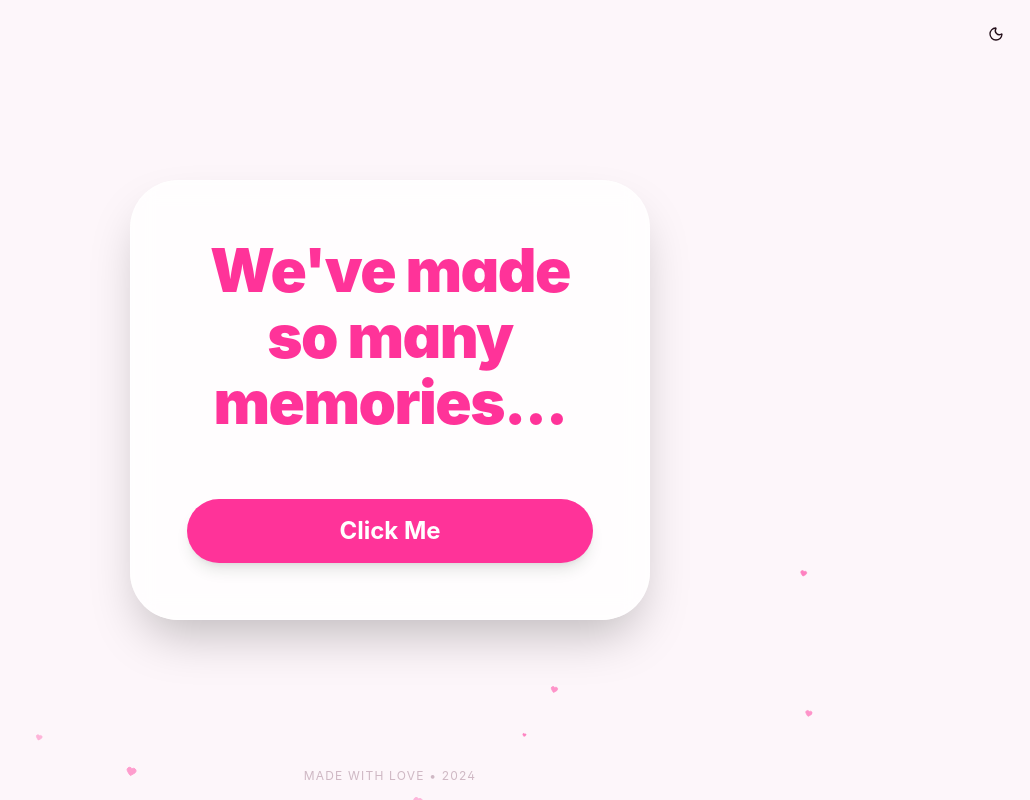
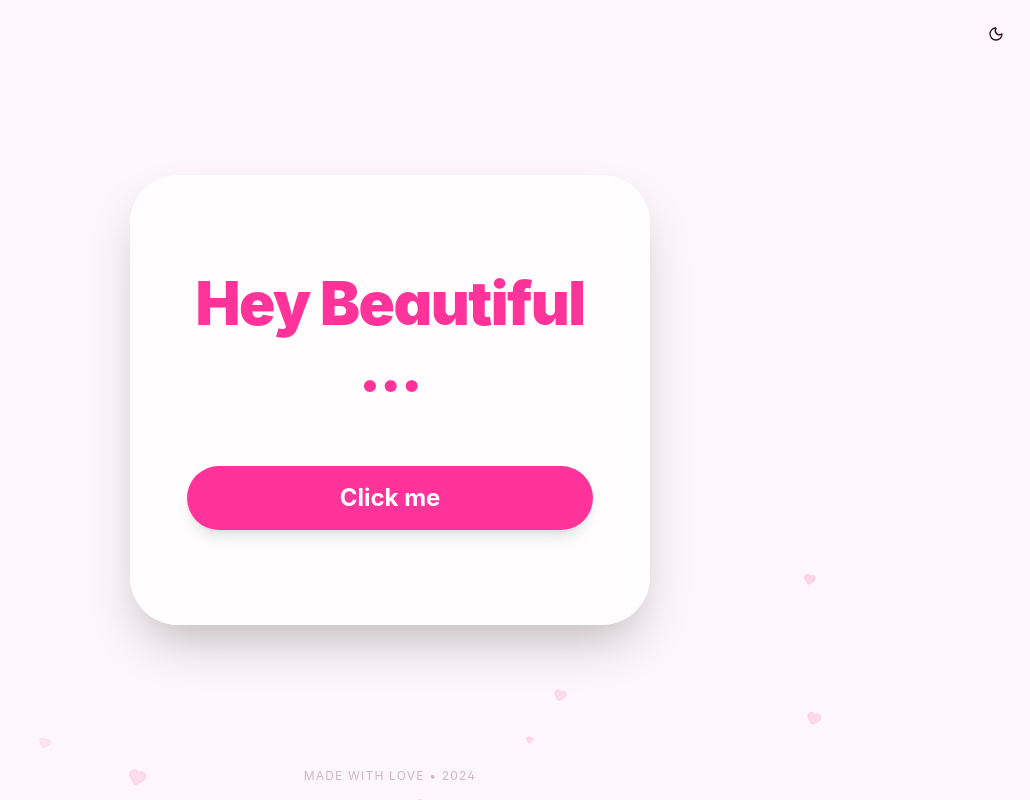
Before and after one commit to alb1ngashi/valentine-s-day-proposal-application, a React (Vite) app: page / in a window 1280 px wide. Shown: the whole page, without its empty margins (250-1280 px from the left). Built offline with nearby package versions, Linux system fonts and the light colour scheme.

Commit message:
feat: Progressive Reveal and Visual Refinement
Update the proposal flow to a 5-step progressive reveal with specific texts, implement custom handwriting typography for the final question, and enlarge background decorative elements for a more impactful visual experience.

```diff
--- a/src/components/FloatingHearts.tsx
+++ b/src/components/FloatingHearts.tsx
@@ -12,7 +12,7 @@ export function FloatingHearts() {
             y: '110vh',
             x: `${Math.random() * 100}vw`,
             scale: Math.random() * 0.4 + 0.4,
-            opacity: Math.random() * 0.3 + 0.3
+            opacity: Math.random() * 0.2 + 0.2
           }}
           animate={{
             y: '-10vh',
@@ -23,11 +23,11 @@ export function FloatingHearts() {
             ease: "linear",
             delay: Math.random() * 15
           }}
-          className="absolute text-primary"
+          className="absolute text-primary/40"
         >
           <Heart
             fill="currentColor"
-            size={Math.random() * 6 + 10} // 10px-16px range
+            size={Math.random() * 8 + 20} // 20px-28px range for more impact
             className="rotate-[15deg]"
           />
         </motion.div>
--- a/src/components/stages/IntroStage.tsx
+++ b/src/components/stages/IntroStage.tsx
@@ -2,28 +2,29 @@ import React from 'react';
 import { motion } from 'framer-motion';
 import { Button } from '@/components/ui/button';
 interface IntroStageProps {
+  text: string;
   onNext: () => void;
 }
-export function IntroStage({ onNext }: IntroStageProps) {
+export function IntroStage({ text, onNext }: IntroStageProps) {
   return (
     <motion.div
       initial={{ opacity: 0, y: 20 }}
       animate={{ opacity: 1, y: 0 }}
-      exit={{ opacity: 0, scale: 0.9 }}
+      exit={{ opacity: 0, scale: 0.95, transition: { duration: 0.2 } }}
       className="text-center space-y-12"
     >
       <div className="space-y-4">
         <h1 className="text-4xl md:text-5xl lg:text-6xl font-display font-black text-primary leading-[1.1] tracking-tight text-pretty">
-          We've made so many memories...
+          {text}
         </h1>
       </div>
       <div className="pt-4">
         <Button
           size="lg"
           onClick={onNext}
-          className="w-full rounded-full py-8 text-2xl font-bold bg-primary text-primary-foreground hover:scale-[1.02] hover:bg-primary/90 transition-all shadow-lg active:scale-95"
+          className="w-full rounded-full py-8 text-2xl font-bold bg-primary text-primary-foreground hover:scale-[1.05] hover:bg-primary/90 transition-all shadow-lg active:scale-95"
         >
-          Click Me
+          Click me
         </Button>
       </div>
     </motion.div>
--- a/src/components/stages/QuestionStage.tsx
+++ b/src/components/stages/QuestionStage.tsx
@@ -10,23 +10,16 @@ export function QuestionStage({ onSuccess }: QuestionStageProps) {
   const prefersReducedMotion = useReducedMotion();
   const handleRunaway = useCallback(() => {
     if (prefersReducedMotion) return;
-    // We want the button to jump away, but stay within the viewport bounds
-    // with some padding to prevent it from clipping or going behind the card
-    const padding = 80;
+    const padding = 100;
     const viewportWidth = window.innerWidth;
     const viewportHeight = window.innerHeight;
-    // Calculate a safe range relative to current center
-    // We use window coordinates to ensure it stays visible regardless of container size
     const maxX = (viewportWidth / 2) - padding;
     const maxY = (viewportHeight / 2) - padding;
-    // Minimum jump distance to ensure it actually "runs away"
-    const minJump = 100;
-    let newX = (Math.random() - 0.5) * viewportWidth * 0.8;
-    let newY = (Math.random() - 0.5) * viewportHeight * 0.8;
-    // Clamp to viewport
+    const minJump = 120;
+    let newX = (Math.random() - 0.5) * viewportWidth * 0.7;
+    let newY = (Math.random() - 0.5) * viewportHeight * 0.7;
     newX = Math.max(-maxX, Math.min(maxX, newX));
     newY = Math.max(-maxY, Math.min(maxY, newY));
-    // If the jump is too small, push it further
     if (Math.abs(newX - noButtonPos.x) < minJump) {
       newX = newX > 0 ? newX + minJump : newX - minJump;
     }
@@ -43,21 +36,23 @@ export function QuestionStage({ onSuccess }: QuestionStageProps) {
       className="text-center space-y-12 min-h-[400px] flex flex-col justify-center items-center"
       ref={containerRef}
     >
-      <div className="space-y-4">
+      <div className="space-y-6">
         <motion.h2
-          className="text-4xl md:text-5xl font-display font-black text-foreground leading-tight text-pretty"
-          animate={{ scale: [1, 1.02, 1] }}
-          transition={{ duration: 2, repeat: Infinity }}
+          className="text-5xl md:text-7xl font-cursive text-primary leading-tight text-pretty px-4"
+          animate={{ scale: [1, 1.03, 1] }}
+          transition={{ duration: 3, repeat: Infinity, ease: "easeInOut" }}
         >
-          Will you be my <span className="text-primary">Valentine?</span>
+          Will you be my Valentine ?
         </motion.h2>
-        <p className="text-lg text-muted-foreground italic font-medium">Think carefully...</p>
+        <p className="text-xl text-muted-foreground italic font-medium">
+          (I promise to buy you chocolate hihih 🍫 )
+        </p>
       </div>
-      <div className="flex flex-col sm:flex-row items-center justify-center gap-6 relative w-full max-w-sm mx-auto h-24">
+      <div className="flex flex-col sm:flex-row items-center justify-center gap-6 relative w-full max-w-sm mx-auto h-24 mt-8">
         <Button
           size="lg"
           onClick={onSuccess}
-          className="z-20 w-full sm:w-44 h-18 rounded-full text-2xl font-bold bg-primary hover:bg-primary/90 shadow-xl transition-all hover:scale-110 active:scale-90"
+          className="z-20 w-full sm:w-44 h-18 rounded-full text-2xl font-bold bg-primary text-white hover:bg-primary/90 shadow-xl transition-all hover:scale-110 active:scale-90"
         >
           YES!
         </Button>
@@ -65,9 +60,9 @@ export function QuestionStage({ onSuccess }: QuestionStageProps) {
           animate={{ x: noButtonPos.x, y: noButtonPos.y }}
           transition={{
             type: 'spring',
-            damping: 12,
-            stiffness: 200,
-            mass: 0.8
+            damping: 15,
+            stiffness: 250,
+            mass: 0.6
           }}
           onMouseEnter={handleRunaway}
           onTouchStart={handleRunaway}
--- a/src/index.css
+++ b/src/index.css
@@ -1,3 +1,4 @@
+@import url('https://fonts.googleapis.com/css2?family=Dancing+Script:wght@700&display=swap');
 @tailwind base;
 @tailwind components;
 @tailwind utilities;
@@ -65,4 +66,7 @@
   .glass {
     @apply bg-white/80 dark:bg-card/80 backdrop-blur-md border border-white/20 shadow-xl;
   }
+  .font-cursive {
+    font-family: 'Dancing Script', cursive;
+  }
 }
--- a/src/pages/HomePage.tsx
+++ b/src/pages/HomePage.tsx
@@ -6,29 +6,46 @@ import { QuestionStage } from '@/components/stages/QuestionStage';
 import { SuccessStage } from '@/components/stages/SuccessStage';
 import { ThemeToggle } from '@/components/ThemeToggle';
 import { Toaster } from '@/components/ui/sonner';
-type AppStage = 'intro' | 'question' | 'success';
+const INTRO_STEPS = [
+  "Hey Beautiful ...",
+  "We've made so many memories ...",
+  "You make me smile every single day ...",
+  "So I have a question ..."
+];
 export function HomePage() {
-  const [stage, setStage] = useState<AppStage>('intro');
+  const [currentStep, setCurrentStep] = useState(0);
+  const [isFinished, setIsFinished] = useState(false);
+  const handleNext = () => {
+    setCurrentStep((prev) => prev + 1);
+  };
+  const handleSuccess = () => {
+    setIsFinished(true);
+  };
+  const totalIntroSteps = INTRO_STEPS.length;
+  const isQuestionStage = currentStep === totalIntroSteps && !isFinished;
+  const isIntroStage = currentStep < totalIntroSteps && !isFinished;
   return (
     <div className="min-h-screen w-full bg-background flex items-center justify-center p-4 overflow-hidden relative">
       <ThemeToggle />
       <FloatingHearts />
-      {/*
-          Main Container:
-          We use a larger z-index for the card but ensure its parent doesn't clip
-          the absolute-positioned runaway button in the QuestionStage.
-      */}
       <div className="max-w-7xl mx-auto px-4 sm:px-6 lg:px-8 w-full z-10 pointer-events-none">
         <div className="py-8 md:py-10 lg:py-12 flex justify-center pointer-events-auto">
-          <div className="w-full max-w-[520px] glass p-8 md:p-14 rounded-[2.5rem] md:rounded-[3rem] shadow-2xl relative">
+          <div className="w-full max-w-[520px] glass p-8 md:p-14 rounded-[2.5rem] md:rounded-[3rem] shadow-2xl relative min-h-[450px] flex flex-col justify-center">
             <AnimatePresence mode="wait">
-              {stage === 'intro' && (
-                <IntroStage key="intro" onNext={() => setStage('question')} />
+              {isIntroStage && (
+                <IntroStage
+                  key={`intro-${currentStep}`}
+                  text={INTRO_STEPS[currentStep]}
+                  onNext={handleNext}
+                />
               )}
-              {stage === 'question' && (
-                <QuestionStage key="question" onSuccess={() => setStage('success')} />
+              {isQuestionStage && (
+                <QuestionStage
+                  key="question"
+                  onSuccess={handleSuccess}
+                />
               )}
-              {stage === 'success' && (
+              {isFinished && (
                 <SuccessStage key="success" />
               )}
             </AnimatePresence>
```
